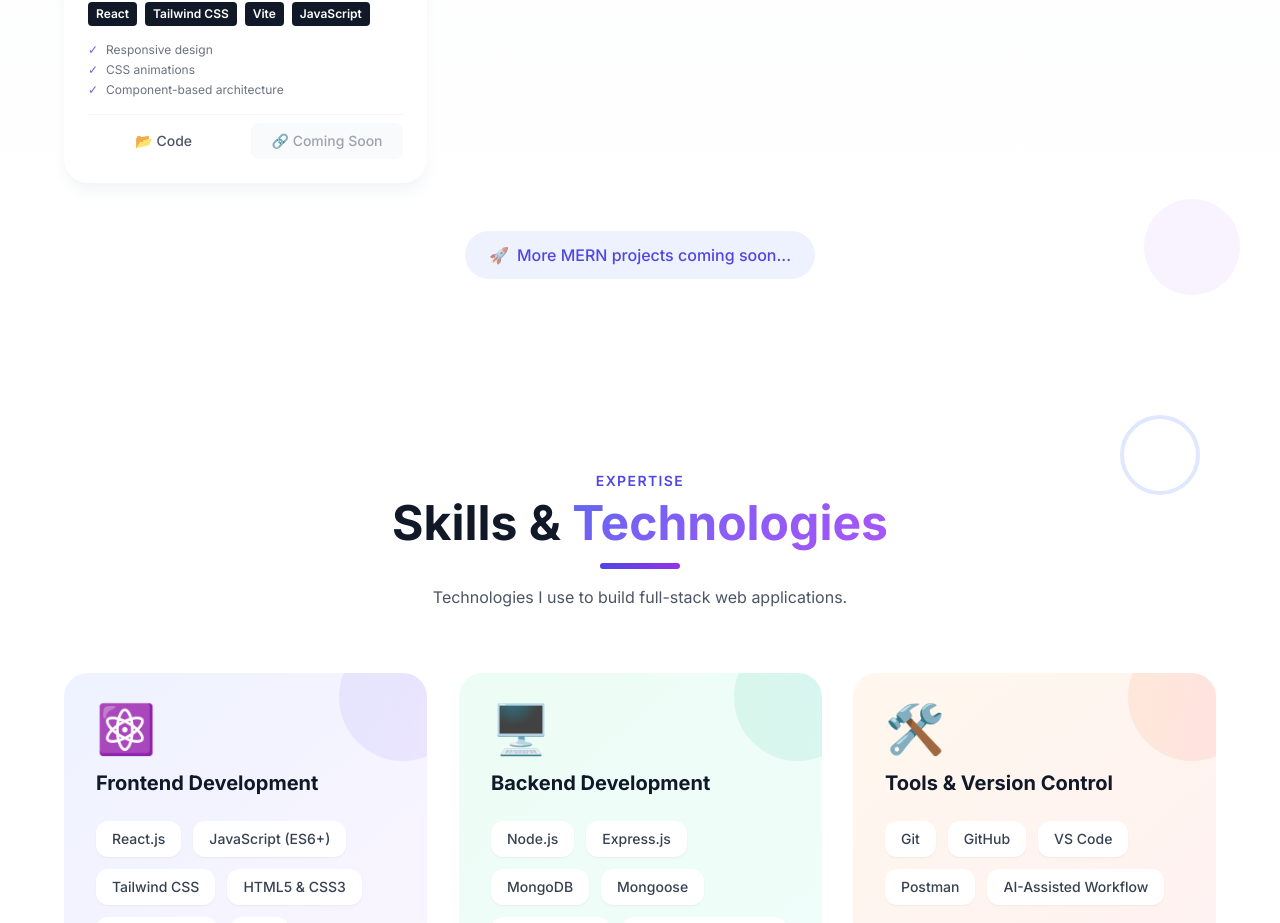
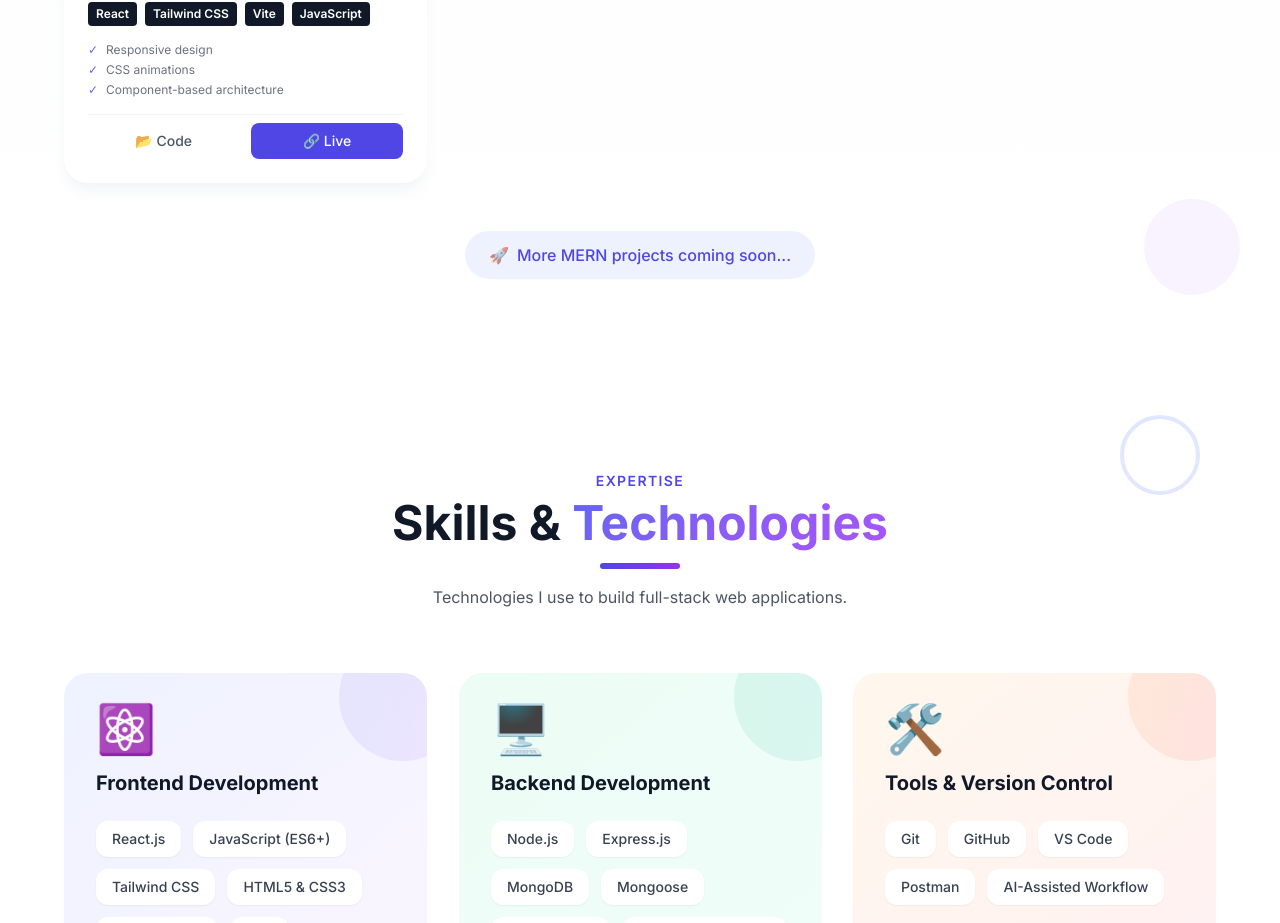
Before and after one commit to amaan-tech-101/portfolio-mern, a React (Vite) app in the folder client/: page / in a window 1280 px wide. Shown: the part 3077-4000 px from the top of the page. Built offline with nearby package versions, Linux system fonts and the light colour scheme.

Commit message:
Add live link for Portfolio Website project

```diff
--- a/client/src/constants/projects.js
+++ b/client/src/constants/projects.js
@@ -82,6 +82,6 @@
     gradient: 'from-orange-400 to-rose-500',
     bgLight: 'from-orange-50 to-rose-50',
     github: 'https://github.com/amaan-tech-101/portfolio-mern',
-    live: '#',
+    live: 'https://amaan-dev.vercel.app/',
   },
 ];
```
